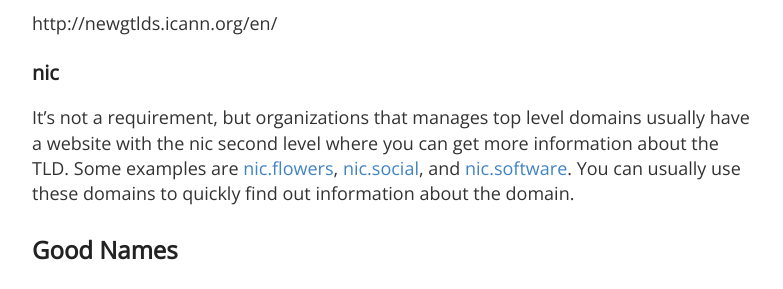
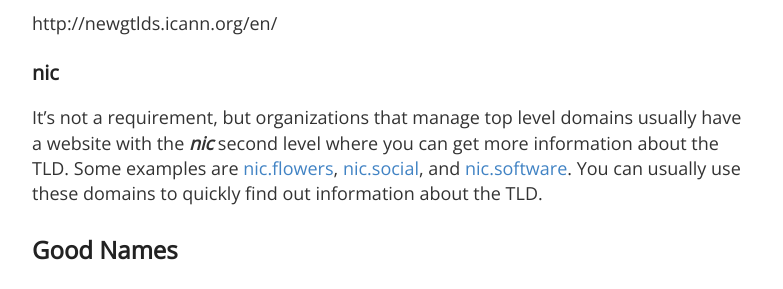
Before and after one commit to GaryChamberlain/garychamberlain.github.io, a Jekyll site: the page built from _posts/2015-06-22-startup-domain-name.md, in a window 1280 px wide and 900 px high, scrolled down 1729 px. Shown: the part 155-444 px from the top of the window, without its empty margins (248-1031 px from the left). Built offline with Jekyll 4.4.1, drawn with Linux system fonts in a browser that asks for light colours; Markdown is read by kramdown in place of the engine named in the settings.

Commit message:
Updated 2015-06-22-startup-domain-name.md

```diff
--- a/_posts/2015-06-22-startup-domain-name.md
+++ b/_posts/2015-06-22-startup-domain-name.md
@@ -43,7 +43,7 @@ http://newgtlds.icann.org/en/
 
 ### nic
 
-It's not a requirement, but organizations that manages top level domains usually have a website with the nic second level where you can get more information about the TLD.  Some examples are [nic.flowers](http://nic.flowers/), [nic.social](http://nic.social/), and [nic.software](http://nic.software/). You can usually use these domains to quickly find out information about the domain.
+It's not a requirement, but organizations that manage top level domains usually have a website with the _**nic**_ second level where you can get more information about the TLD.  Some examples are [nic.flowers](http://nic.flowers/), [nic.social](http://nic.social/), and [nic.software](http://nic.software/). You can usually use these domains to quickly find out information about the TLD.
 
 
 ## Good Names
```
